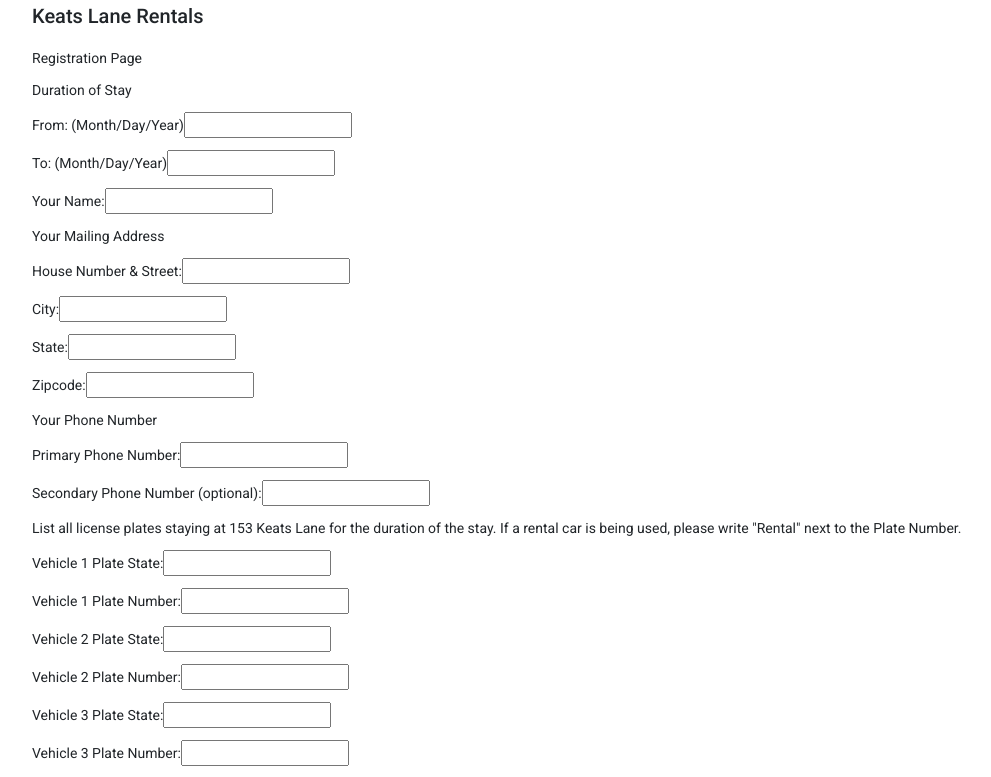
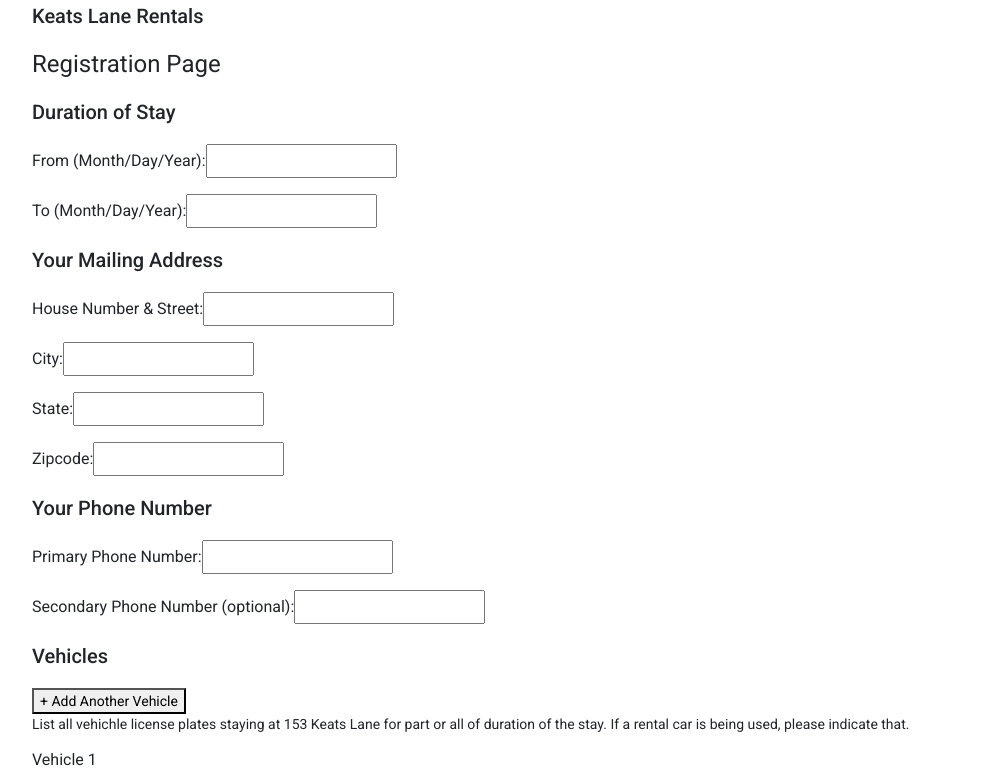
Before and after one commit to nickpiscopio/piscopio-rentals-frontend, an Angular app: page /registration in a window 1280 px wide. Shown: the top 777 px of the page, without its empty margins (50-1041 px from the left). Built offline with nearby package versions, Linux system fonts and the light colour scheme.

Commit message:
Added the ability to add more vechicles when needed, and added error handling.

```diff
--- a/src/app/views/registration/registration.component.html
+++ b/src/app/views/registration/registration.component.html
@@ -1,67 +1,75 @@
 <div class="container">
     <div class="row">
       <div class="col">
-        <p>Registration Page</p>
+        <h1>Registration Page</h1>
         <form [formGroup]="form" (ngSubmit)="register()">
-            <p>Duration of Stay</p>
-            <p>
-                <label>From: (Month/Day/Year)</label>
+            <h2>Duration of Stay</h2>
+            <h3>
+                <label>From (Month/Day/Year):</label>
                 <input type="text" formControlName="durationDateFrom">
-            </p>
-            <p>
-                <label>To: (Month/Day/Year)</label>
+            </h3>
+            <h3>
+                <label>To (Month/Day/Year):</label>
                 <input type="text" formControlName="durationDateTo">
-            </p>
+            </h3>
 
-            <p>
-                <label>Your Name:</label>
-                <input type="text" formControlName="namePrinted">
-            </p>
-
-            <p>Your Mailing Address</p>
-            <p>
+            <h2>Your Mailing Address</h2>
+            <h3>
                 <label>House Number & Street:</label>
                 <input type="text" formControlName="addressStreet">
-            </p>
-            <p>
+            </h3>
+            <h3>
                 <label>City:</label>
                 <input type="text" formControlName="addressCity">
-            </p>
-            <p>
+            </h3>
+            <h3>
                 <label>State:</label>
                 <input type="text" formControlName="addressState">
-            </p>
-            <p>
+            </h3>
+            <h3>
                 <label>Zipcode:</label>
                 <input type="text" formControlName="addressZipcode">
-            </p>
+            </h3>
 
-            <p>Your Phone Number</p>
-            <p>
+            <h2>Your Phone Number</h2>
+            <h3>
                 <label>Primary Phone Number:</label>
                 <input type="text" formControlName="phoneNumber">
-            </p>
-            <p>
+            </h3>
+            <h3>
                 <label>Secondary Phone Number (optional):</label>
                 <input type="text" formControlName="phoneNumber2">
-            </p>
+            </h3>
 
-            <p>List all license plates staying at 153 Keats Lane for the duration of the stay. If a rental car is being used, please write "Rental" next to the Plate Number.</p>
+            <h2>Vehicles</h2> <button type="button" (click)="addAnotherVehicle()">+ Add Another Vehicle</button>
+            <p>List all vehichle license plates staying at 153 Keats Lane for part or all of duration of the stay. If a rental car is being used, please indicate that.</p>
+
             <div *ngFor="let i of plateLoopNumbers">
+                <h3>Vehicle {{i + 1}}</h3>
                 <p>
-                    <label>Vehicle {{i + 1}} Plate State:</label>
+                    <label>Plate State:</label>
                     <input type="text" formControlName="vehicle{{i + 1}}PlateState">
                 </p>
 
                 <p>
-                    <label>Vehicle {{i + 1}} Plate Number:</label>
+                    <label>Plate Number:</label>
                     <input type="text" formControlName="vehicle{{i + 1}}PlateNumber">
+                </p>
+
+                <p>
+                    <label>This car is a rental:</label>
+                    <input type="checkbox" formControlName="vehicle{{i + 1}}Rental" />
                 </p>
             </div>
 
+            <p>By typing your full legal name below, you agree to digitally sign the Towamensing Trails Property Owners Association Short Term Rental Registration Form.</p>
             <p>
-                <button type="submit" [disabled]="!form.valid">Register</button>
+                <label>Your Full Legal Name:</label>
+                <input type="text" formControlName="namePrinted">
             </p>
+
+
+            <button type="submit" [disabled]="!form.valid">Register</button>
         </form>
       </div>
     </div>
--- a/src/app/views/registration/registration.component.ts
+++ b/src/app/views/registration/registration.component.ts
@@ -14,7 +14,9 @@ import { GenericDialogComponent } from '../dialogs/generic-dialog/generic-dialog
 })
 export class RegistrationComponent {
   private registration: Registration | undefined
-  plateLoopNumbers = Array(8).fill(0).map((x,i)=>i)
+  private totalVehicles = 1
+  private vehicleThreshold = 8
+  plateLoopNumbers: number[] | undefined
 
   form = new FormGroup({
     "durationDateFrom": new FormControl("", Validators.required),
@@ -28,26 +30,48 @@ export class RegistrationComponent {
     "phoneNumber2": new FormControl(""),
     "vehicle1PlateState": new FormControl(""),
     "vehicle1PlateNumber": new FormControl(""),
+    "vehicle1Rental": new FormControl(""),
     "vehicle2PlateState": new FormControl(""),
     "vehicle2PlateNumber": new FormControl(""),
+    "vehicle2Rental": new FormControl(""),
     "vehicle3PlateState": new FormControl(""),
     "vehicle3PlateNumber": new FormControl(""),
+    "vehicle3Rental": new FormControl(""),
     "vehicle4PlateState": new FormControl(""),
     "vehicle4PlateNumber": new FormControl(""),
+    "vehicle4Rental": new FormControl(""),
     "vehicle5PlateState": new FormControl(""),
     "vehicle5PlateNumber": new FormControl(""),
+    "vehicle5Rental": new FormControl(""),
     "vehicle6PlateState": new FormControl(""),
     "vehicle6PlateNumber": new FormControl(""),
+    "vehicle6Rental": new FormControl(""),
     "vehicle7PlateState": new FormControl(""),
     "vehicle7PlateNumber": new FormControl(""),
+    "vehicle7Rental": new FormControl(""),
     "vehicle8PlateState": new FormControl(""),
     "vehicle8PlateNumber": new FormControl(""),
+    "vehicle8Rental": new FormControl(""),
 });
 
   constructor(
     public dialog: MatDialog,
     private registrationService: RegistrationService
-  ) { }
+  ) {
+    this.setVehicleArray()
+  }
+
+  addAnotherVehicle(): void {
+    if (this.totalVehicles < this.vehicleThreshold) {
+      this.totalVehicles++
+
+      this.setVehicleArray()
+
+      return
+    }
+
+    this.openVehicleLimitExceededDialog()
+  }
 
   register(): void {
     // const registration: Registration = {
@@ -97,28 +121,39 @@ export class RegistrationComponent {
     })
   }
 
-  private openPositiveDialog() {
+  private setVehicleArray(): void {
+    this.plateLoopNumbers = Array(this.totalVehicles).fill(0).map((x,i)=>i)
+  }
+
+  private openPositiveDialog(): void {
     this.openDialog(
       'Success!',
       `You are on your way! We'll let you know if you need to complete anything else. If you have any questions, please contact:\n\n${environment.propertyManager.name}\n${environment.propertyManager.phoneNumber}\n${environment.propertyManager.email}`,
       );
   }
 
-  private openFormErrorDialog() {
+  private openVehicleLimitExceededDialog(): void {
+    this.openDialog(
+      'Vehicle Limit Met',
+      `You cannot have more than ${this.vehicleThreshold} vehicles at the property.`,
+      );
+  }
+
+  private openFormErrorDialog(): void {
     this.openDialog(
       'Invalid Form Submission',
       'Please fill out the required forms before continuing.',
       );
   }
 
-  private openErrorDialog() {
+  private openErrorDialog(): void {
     this.openDialog(
       'An error occurred',
       `There was an error when submitting the registrion form. Please try again later or contact:\n\n${environment.propertyManager.name}\n${environment.propertyManager.phoneNumber}\n${environment.propertyManager.email}`,
       );
   }
 
-  private openDialog(title: string, content: string, positiveButton?: string, negativeButton?: string) {
+  private openDialog(title: string, content: string, positiveButton?: string, negativeButton?: string): void {
     const dialogConfig = new MatDialogConfig();
     dialogConfig.disableClose = true;
     dialogConfig.autoFocus = true;
```
